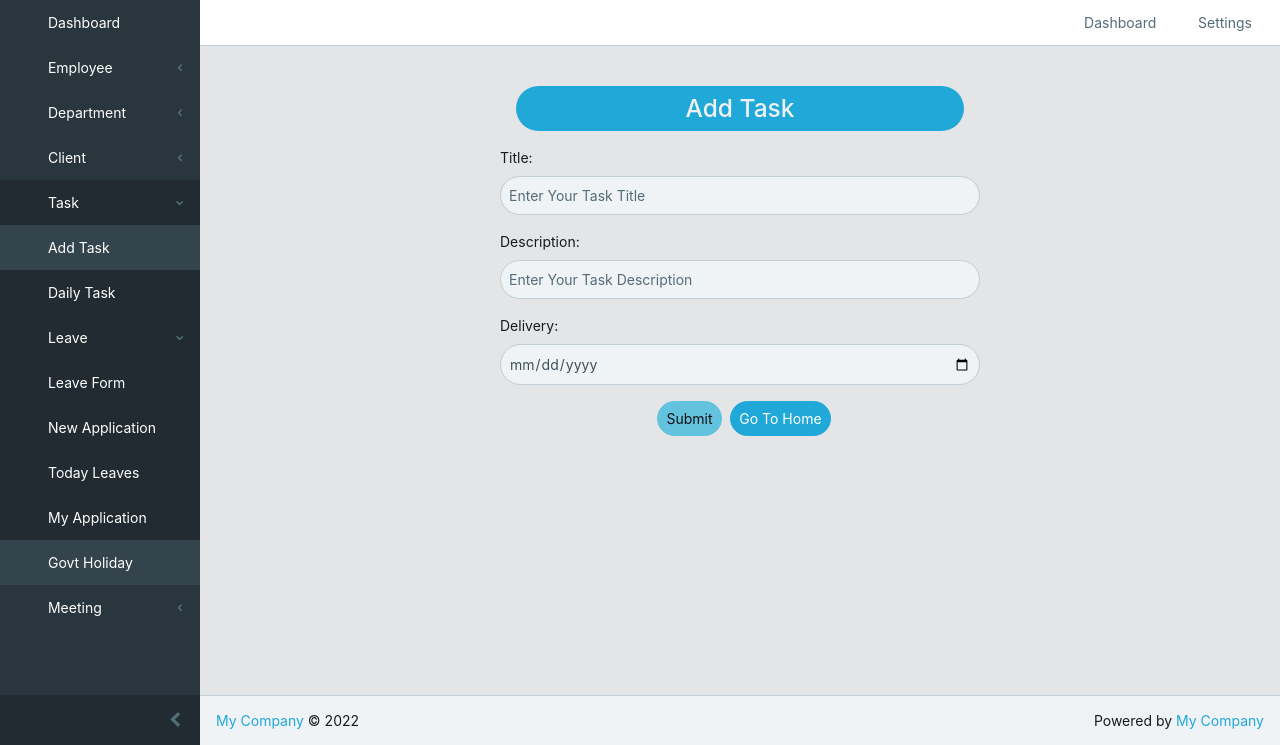
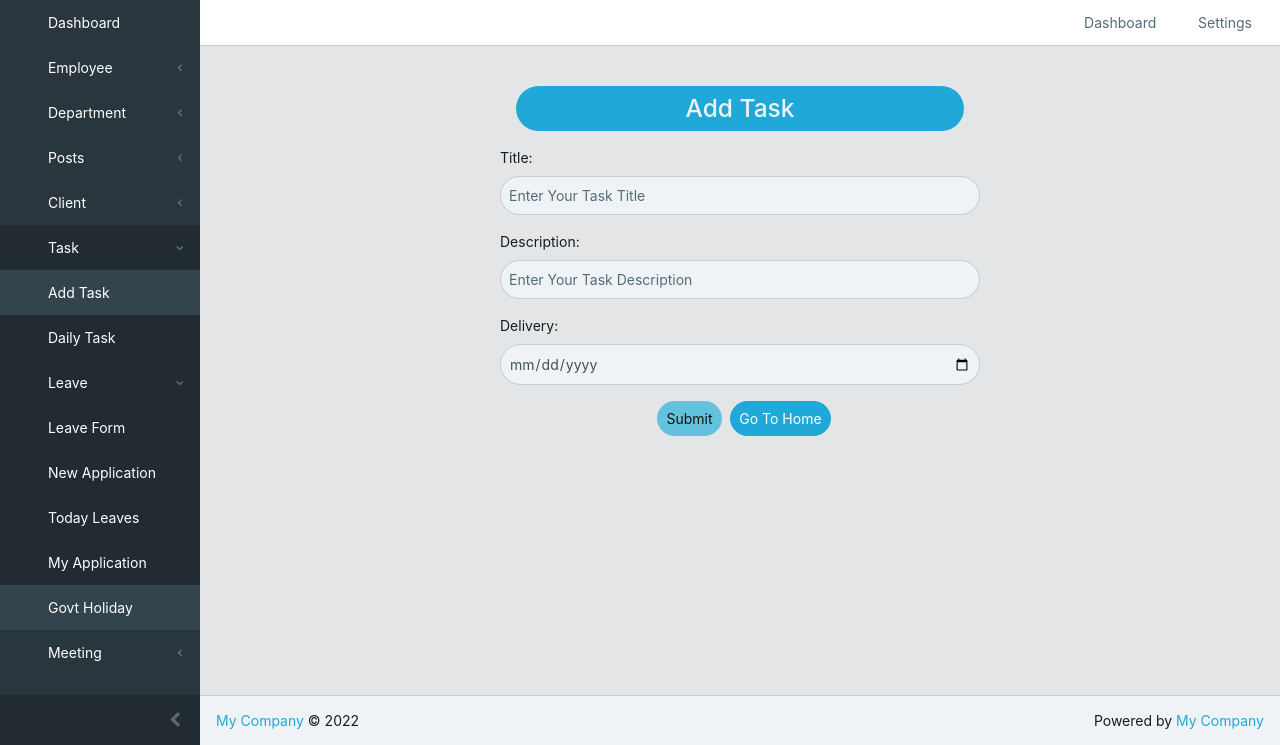
Before and after one commit to mowuj/ems-project, a Django app: page /add-task in a window 1280 px wide. Shown: the part 55-800 px from the top of the page. Run offline with Django 4.2, Linux system fonts and the light colour scheme; the visitor is signed in with stand-in values (Sample User, id 1); data that the repository does not hold is empty; some libraries are stand-ins or nearby versions; some web fonts are replaced.

Commit message:
add post

```diff
--- a/emsapp/forms.py
+++ b/emsapp/forms.py
@@ -186,3 +186,13 @@ class ClientForm(ModelForm):
             'phone': forms.TextInput(attrs={'class': 'form-control bg-light badge-pill p-2 m-2', 'placeholder': 'Client Phone...'}),
             'company_name': forms.TextInput(attrs={'class': 'form-control bg-light badge-pill p-2 m-2', 'placeholder': 'Company Name...'}),
         }
+
+
+class PostForm(ModelForm):
+    class Meta:
+        model=Post
+        fields="__all__"
+        widgets={
+            'name': forms.TextInput(attrs={'class': 'form-control bg-light badge-pill p-2 m-2', 'placeholder': 'Post Name...'}),
+            'salary': forms.TextInput(attrs={'class': 'form-control bg-light badge-pill p-2 m-2', 'placeholder': 'Salary...'}),
+        }
--- a/emsapp/models.py
+++ b/emsapp/models.py
@@ -19,6 +19,7 @@ class Department(models.Model):
 
 
 class Post(models.Model):
+
     name = models.CharField(max_length=150)
     salary=models.IntegerField(blank=True, null=True)
     def __str__(self):
--- a/emsapp/urls.py
+++ b/emsapp/urls.py
@@ -20,6 +20,9 @@ urlpatterns = [
     path('logout', user_logout, name='logout'),
     path('',home,name='home'),
     path('add-employee', add_employee, name='add-employee'),
+    path('post',post,name='post'),
+    path('add-post',add_post,name='add-post'),
+    path('edit-post/<int:id>',edit_post,name='edit-post'),
     path('department',department,name='department'),
     path('add-department',add_department,name='add-department'),
     path('edit-department/<int:id>',edit_department,name='edit-department'),
--- a/emsapp/views.py
+++ b/emsapp/views.py
@@ -132,6 +132,29 @@ def edit_department(request,id):
 def post(request):
     all_post=Post.objects.all()
     return render(request,'post.html',{'all_post':all_post})
+
+def edit_post(request,id):
+    post=Post.objects.get(id=id)
+    form=PostForm(instance=post)
+    if request.method=='POST':
+        form=PostForm(request.POST,instance=post)
+        if form.is_valid():
+            form.save()
+            return redirect('post')
+    context={'form':form}
+    return render(request,'edit-post.html',context)
+
+def add_post(request):
+    form=PostForm()
+    if request.method=='POST':
+        form=PostForm(request.POST)
+        if form.is_valid():
+            form.save()
+            context={'form':form}
+            return redirect('post')
+    form=PostForm()
+    context={'form':form}
+    return render(request,'add-post.html',context)
 
 @login_required(login_url='login')
 def add_employee(request):
--- a/templates/base.html
+++ b/templates/base.html
@@ -9,7 +9,7 @@
     <meta http-equiv="X-UA-Compatible" content="IE=edge">
     <meta name="viewport" content="width=device-width, initial-scale=1, shrink-to-fit=no">
     <meta name="description" content="CoreUI - Open Source Bootstrap Admin Template">
-    <meta name="author" content="Circle Fintech">
+    <meta name="author" content="My Company">
     <meta name="keyword" content="">
 
     <title>My Company</title>
@@ -146,6 +146,29 @@
                                 <a class="nav-link" href="">
                                     <i class="nav-icon icon-puzzle"></i> Edit Department</a>
                             </li> -->
+                            {% endif %}
+
+
+                        </ul>
+                    </li>
+                    <li class="nav-item nav-dropdown">
+                        <a class="nav-link nav-dropdown-toggle" href="#">
+                            <i class="nav-icon icon-user"></i> Posts</a>
+                        <ul class="nav-dropdown-items">
+
+                            <li class="nav-item">
+                                <a class="nav-link" href="{% url 'post' %}">
+                                    <i class="nav-icon icon-puzzle"></i> Posts</a>
+                            </li>
+                            {% if user.is_superuser %}
+                            <li class="nav-item">
+                                <a class="nav-link" href="{% url 'add-post' %}">
+                                    <i class="nav-icon icon-puzzle"></i> Add Post</a>
+                            </li>
+                            <!-- <li class="nav-item">
+                                                    <a class="nav-link" href="">
+                                                        <i class="nav-icon icon-puzzle"></i> Edit Department</a>
+                                                </li> -->
                             {% endif %}
 
 
```
Also changed, not shown: templates/add-post.html (added, +27 -0 lines), templates/edit-post.html (added, +26 -0 lines), templates/post.html (added, +30 -0 lines).
